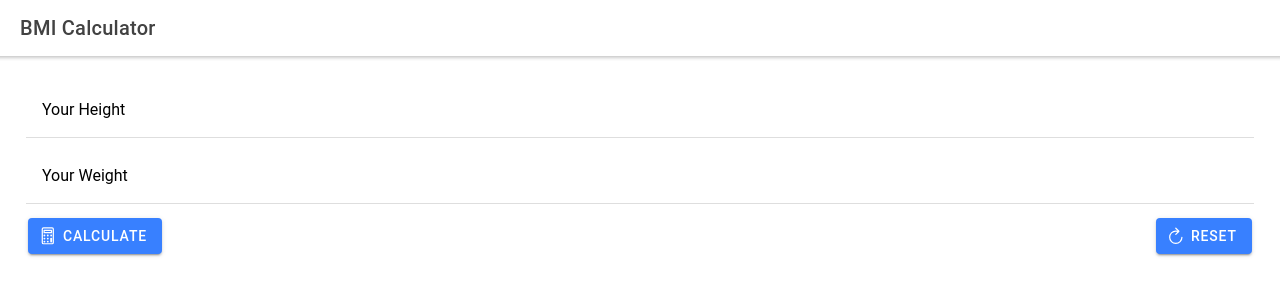
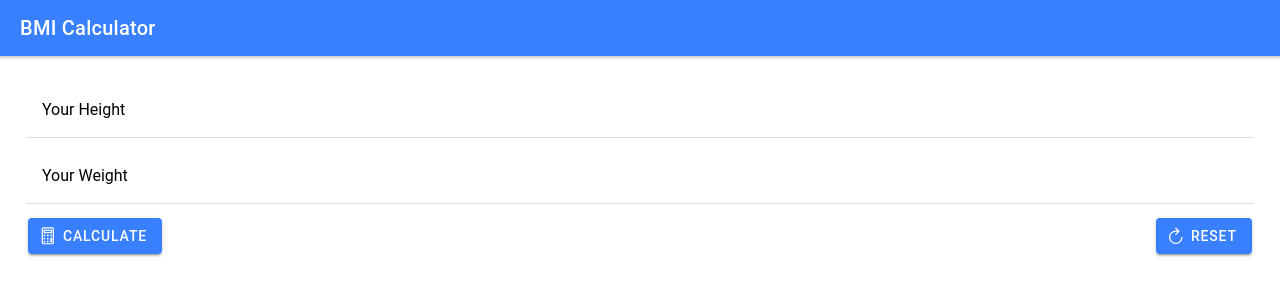
Before and after one commit to Luka-dot/ionic-react-one, a React (Create React App) app: page / in a window 1280 px wide. Shown: the top 300 px of the page. Built offline with nearby package versions, Linux system fonts and the light colour scheme.

Commit message:
basic functionality of BMI in react workign and min styles

```diff
--- a/src/App.tsx
+++ b/src/App.tsx
@@ -65,7 +65,7 @@ const App: React.FC = () => {
   return (
     <IonApp>
       <IonHeader>
-        <IonToolbar>
+        <IonToolbar color="primary">
           <IonTitle>BMI Calculator</IonTitle>
         </IonToolbar>
       </IonHeader>
--- a/src/theme/variables.css
+++ b/src/theme/variables.css
@@ -226,3 +226,6 @@ http://ionicframework.com/docs/theming/ */
     --ion-tab-bar-background: #1f1f1f;
   }
 }
+.title {
+  background-color: cornflowerblue;
+}
```
